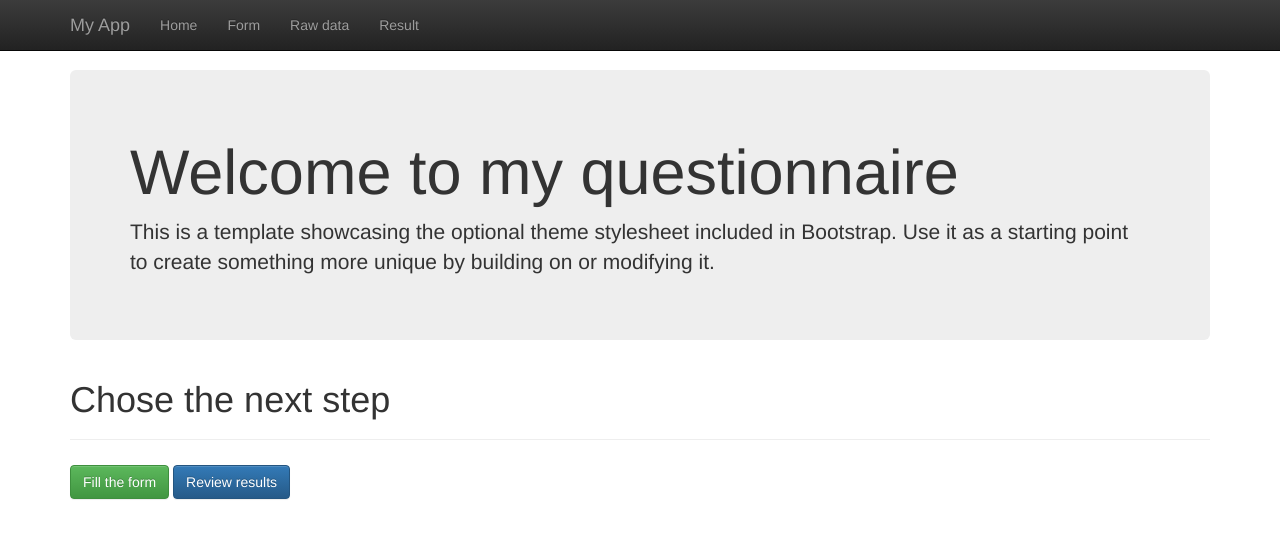
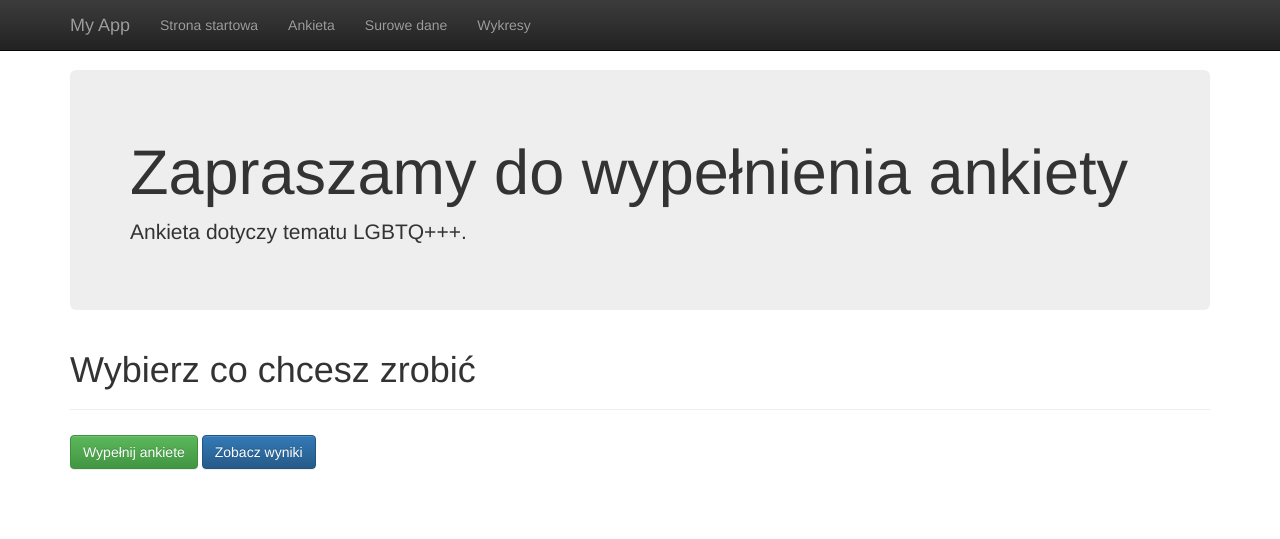
Before and after one commit to szymwin/webappka, a Flask app: page / in a window 1280 px wide. Shown: the top 539 px of the page. Run offline with Flask 2, Linux system fonts and the light colour scheme; some libraries are stand-ins or nearby versions.

Commit message:
zmiany tekstu (tłumaczenia)

```diff
--- a/app/main/views.py
+++ b/app/main/views.py
@@ -53,6 +53,8 @@ def show_result():
     # Prepare data for google charts
     data = [['Satisfaction', mean_satisfaction], ['Python skill', mean_q1], ['Flask skill', mean_q2]]
 
+
+    data2 = [['Satisfaction', mean_satisfaction], ['Python skill', mean_q1], ['Flask skill', mean_q2]]
     return render_template('main/result.html', data=data)
 
 
--- a/app/templates/main/base.html
+++ b/app/templates/main/base.html
@@ -4,7 +4,7 @@
     <meta charset="utf-8">
     <meta http-equiv="X-UA-Compatible" content="IE=edge">
     <meta name="viewport" content="width=device-width, initial-scale=1">
-    <title>My application</title>
+    <title>Najlepsza ankieta ever</title>
 
     <!-- Bootstrap core CSS -->
     <link href="static/css/bootstrap.min.css" rel="stylesheet">
@@ -35,10 +35,10 @@
         </div>
         <div id="navbar" class="navbar-collapse collapse">
           <ul class="nav navbar-nav">
-            <li><a href="/">Home</a></li>
-            <li><a href="/form">Form</a></li>
-            <li><a href="/raw">Raw data</a></li>
-            <li><a href="/result">Result</a></li>
+            <li><a href="/">Strona startowa</a></li>
+            <li><a href="/form">Ankieta</a></li>
+            <li><a href="/raw">Surowe dane</a></li>
+            <li><a href="/result">Wykresy</a></li>
           </ul>
         </div><!--/.nav-collapse -->
       </div>
--- a/app/templates/main/form.html
+++ b/app/templates/main/form.html
@@ -42,7 +42,7 @@
      </div>
 
     <div class="form-group">
-      <label for="sex">Proszę wybrać orientację seksualną/label>
+      <label for="sex">Proszę wybrać orientację seksualną</label>
       <select class="form-control" id="sex" name="sex">
         <option value="1">Heteroseksualna</option>
         <option value="2">Homoseksualna</option>
--- a/app/templates/main/welcome.html
+++ b/app/templates/main/welcome.html
@@ -5,16 +5,16 @@
 
   <!-- Main jumbotron for a primary marketing message or call to action -->
   <div class="jumbotron">
-    <h1>Welcome to my questionnaire</h1>
-    <p>This is a template showcasing the optional theme stylesheet included in Bootstrap. Use it as a starting point to create something more unique by building on or modifying it.</p>
+    <h1>Zapraszamy do wypełnienia ankiety</h1>
+    <p>Ankieta dotyczy tematu LGBTQ+++.</p>
   </div>
 
   <div class="page-header">
-    <h1>Chose the next step</h1>
+    <h1>Wybierz co chcesz zrobić</h1>
   </div>
   <p>
-    <a href="/form" class="btn btn-success" role="button">Fill the form</a>
-    <a href="/result" class="btn btn-primary" role="button">Review results</a>
+    <a href="/form" class="btn btn-success" role="button">Wypełnij ankiete</a>
+    <a href="/result" class="btn btn-primary" role="button">Zobacz wyniki</a>
   </p>
 
 
```
